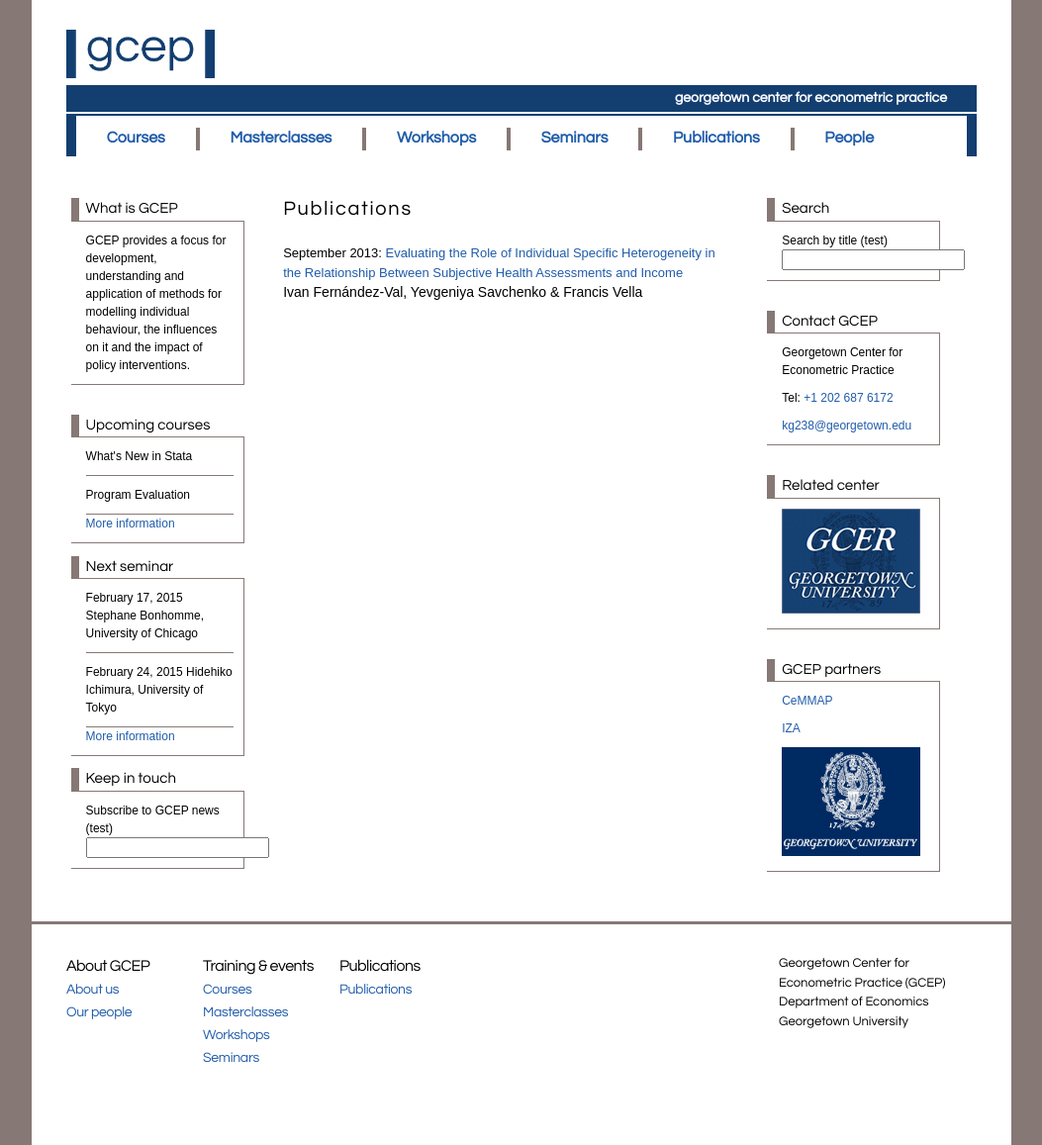
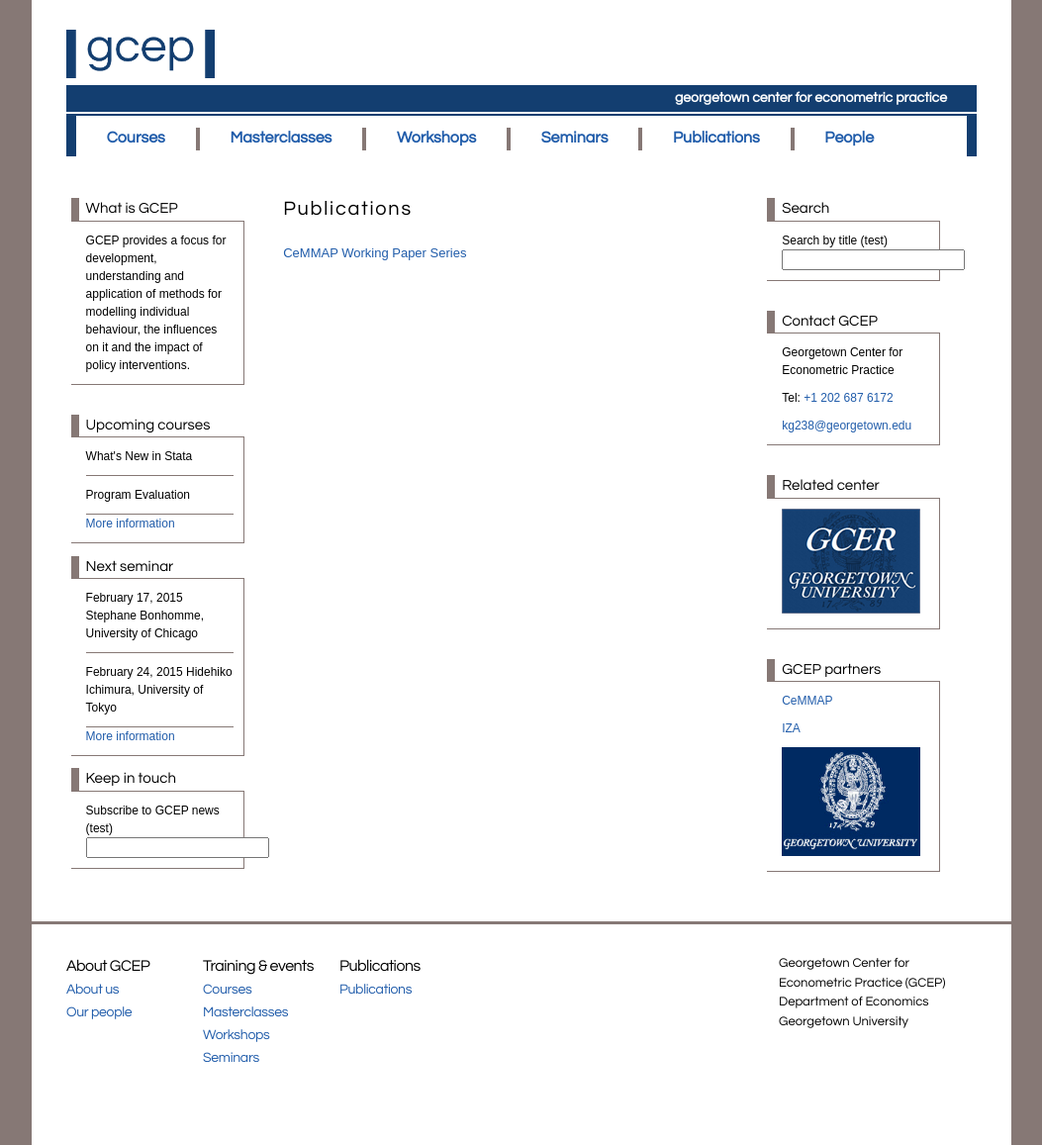
Before and after one commit to georgetown-econ/gcep, a Jekyll site: the page built from publications.html, in a window 1280 px wide. Shown: the whole page at 99% size, without its empty margins (113-1166 px from the left). Built offline with Jekyll 4.4.1, drawn with Linux system fonts in a browser that asks for light colours.

Commit message:
Link from publications page to CeMMAP working paper series.
Ref: Mail on Jan 21 asking for this change.

```diff
--- a/publications.html
+++ b/publications.html
@@ -9,15 +9,7 @@
     <div class="section">
       <h1 class="main-page-title">{{ page.title }}</h1>
 
-      <div class="publication">
-        <span class="detail">September 2013: <a href="https://ideas.repec.org/p/iza/izadps/dp7651.html">Evaluating the Role of Individual Specific Heterogeneity in the Relationship Between Subjective Health Assessments and Income</a></span>
-        <span class="authors">Ivan Fernández-Val, Yevgeniya Savchenko &amp; Francis Vella</span>
-      </div>
-
-      <div class="publication">
-      </div>
-
-
+      <a href="http://www.cemmap.ac.uk/publications?year=2015">CeMMAP Working Paper Series</a>
     </div>
   </div>
 </div>
```
